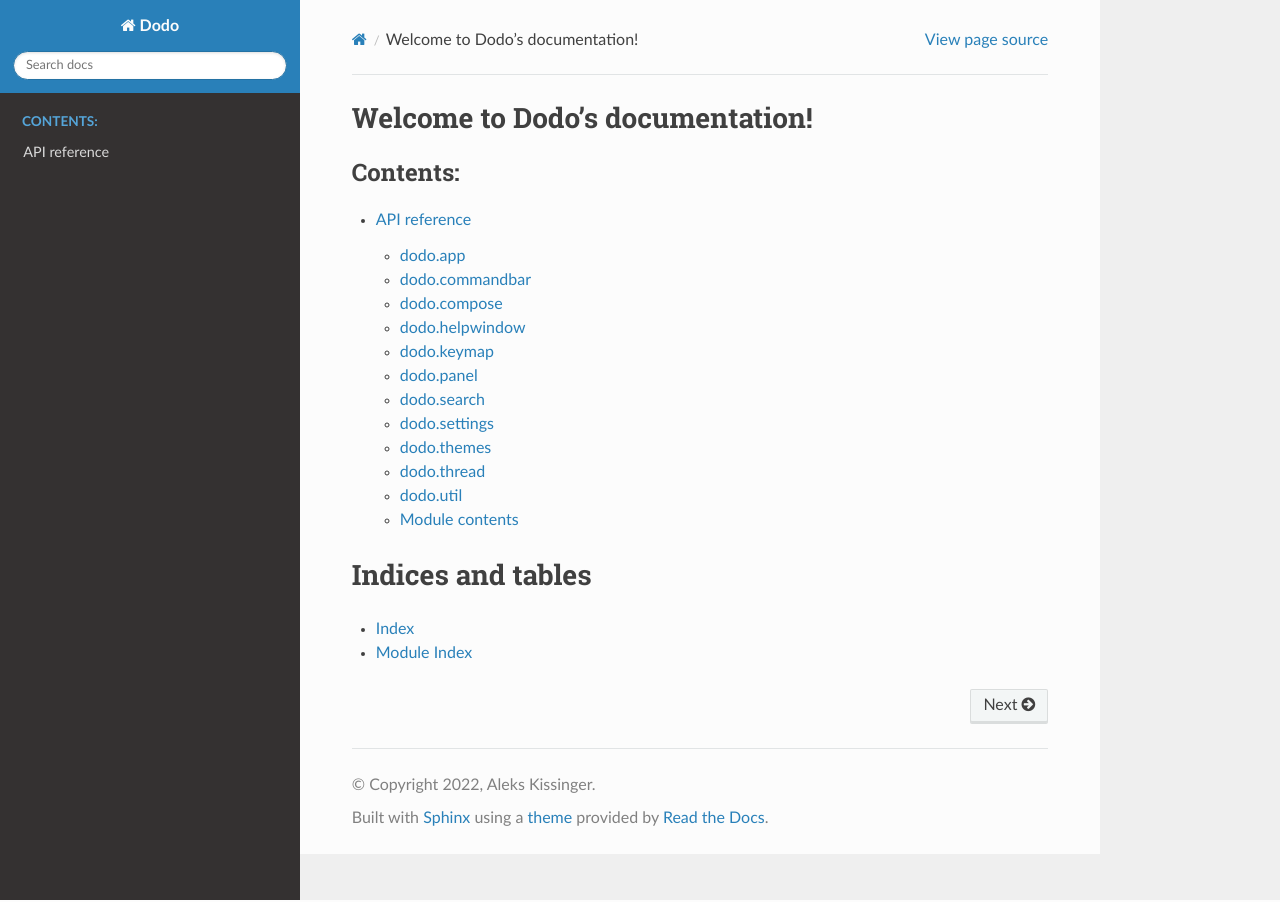
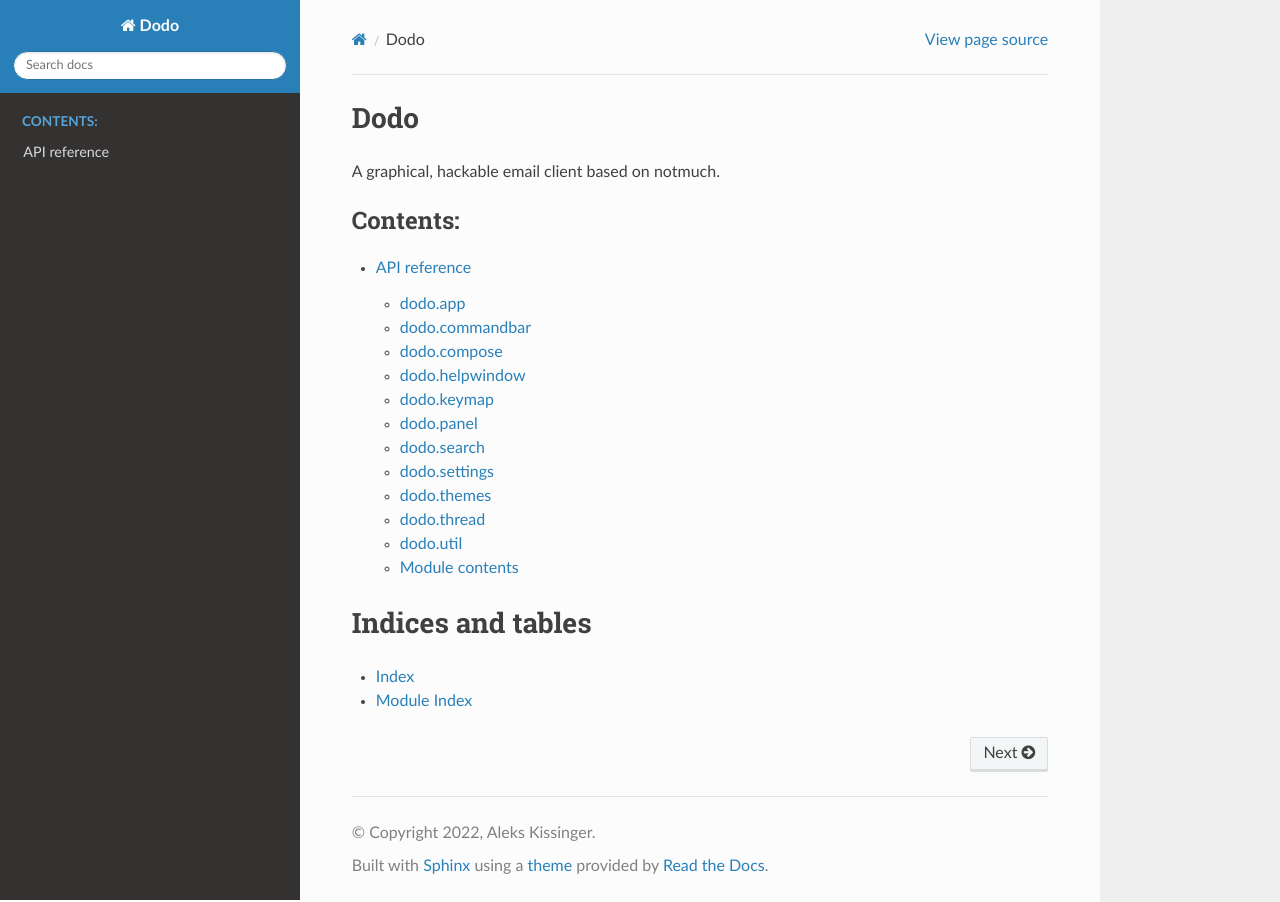
Before and after one commit to akissinger/dodo, a Sphinx documentation site: the page built from docs/source/index.rst, in a window 1280 px wide. Built offline with Sphinx 7.4.7 and the Read the Docs theme 2.0.0, drawn with Linux system fonts in a browser that asks for light colours.

Commit message:
changed default doc message

```diff
--- a/docs/source/index.rst
+++ b/docs/source/index.rst
@@ -3,8 +3,10 @@
    You can adapt this file completely to your liking, but it should at least
    contain the root `toctree` directive.
 
-Welcome to Dodo's documentation!
-================================
+Dodo
+====
+
+A graphical, hackable email client based on notmuch.
 
 .. toctree::
    :maxdepth: 2
```
